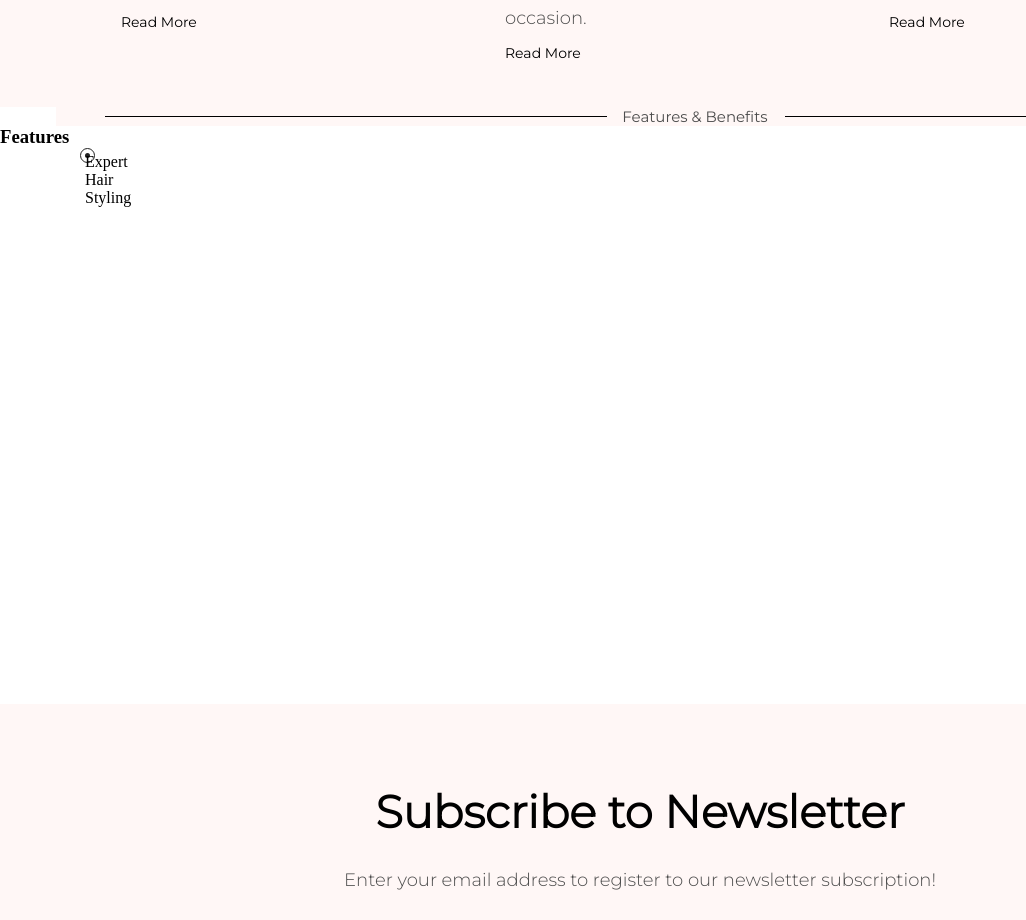
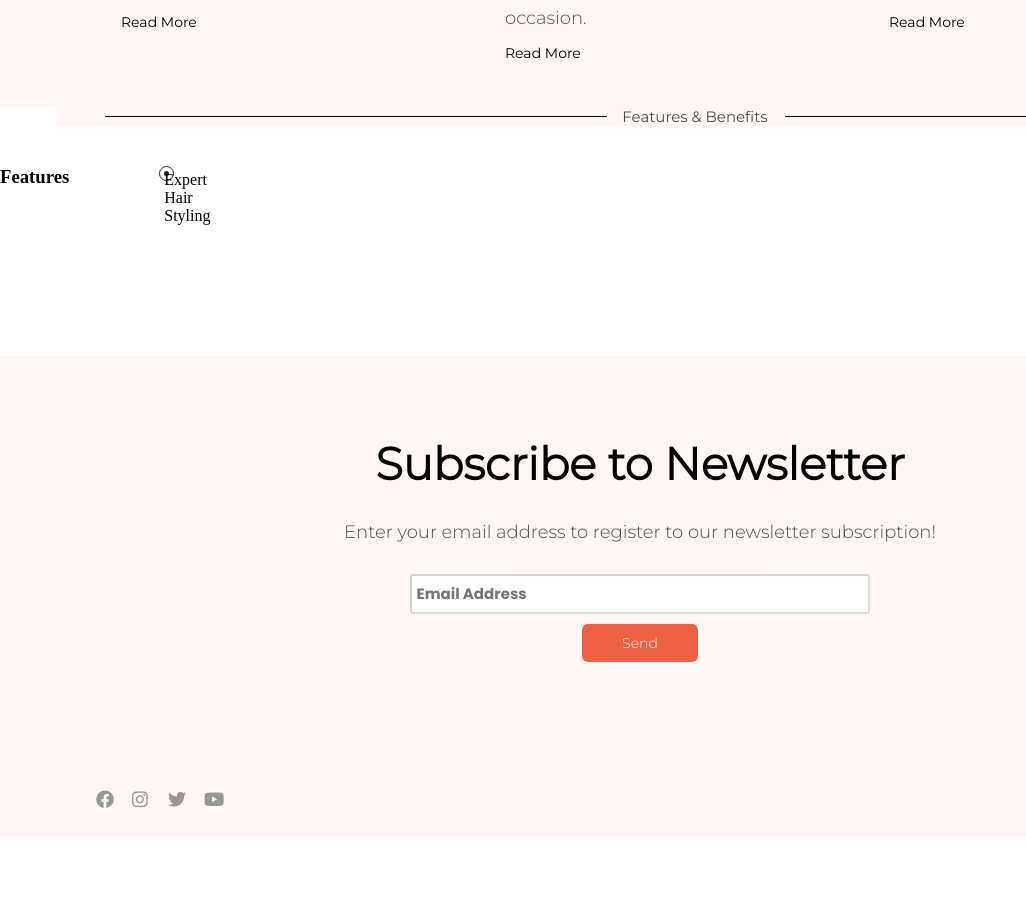
Before and after one commit to nadiahosisy/Beauty-Salon, a React (Vite) app: page /Home in a window 1280 px wide. Shown: the part 2203-3123 px from the top of the page, without its empty margins (0-1026 px from the left). After the commit the page ends 3039 px from the top, so only its background shows below. Built offline with nearby package versions, Linux system fonts and the light colour scheme.

Commit message:
fixed style main div

```diff
--- a/src/style/home-beneifts.css
+++ b/src/style/home-beneifts.css
@@ -70,7 +70,14 @@
 }
 .main-div-featuers {
   display: flex;
-  flex-direction: column;
-  width: 750px;
-  height: 450px;
+  flex-direction: row;
+  height: 100%;
+  flex-grow: 1;
+  align-self: stretch;
+  align-items: stretch;
+  gap: 10px;
+  transition: 0.3s;
+  padding-top: 40px;
+  padding-right: 0px;
+  padding-bottom: 40px;
 }
```
